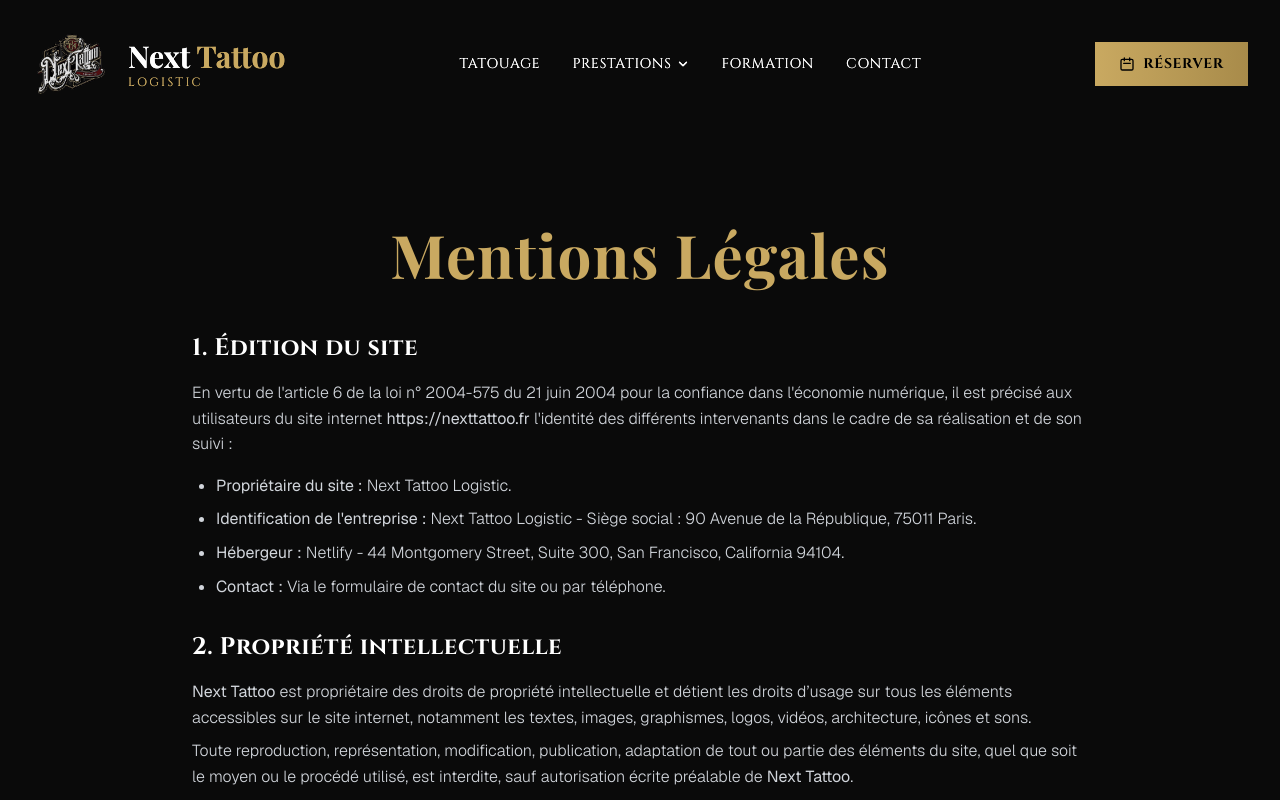
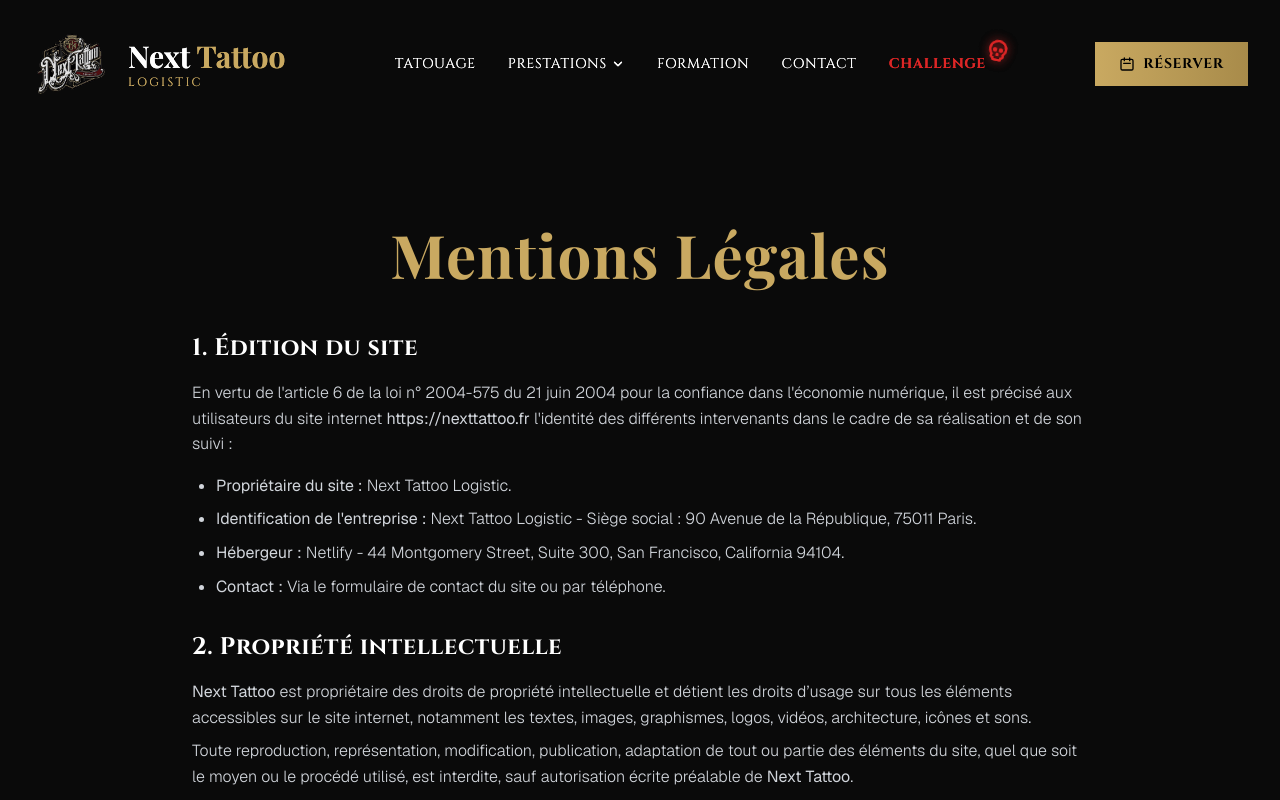
Before and after one commit to Amadousn/next-tattoo, a Next.js app: page /mentions-legales in a window 1280 px wide. Shown: the top 800 px of the page. Built offline with nearby package versions, Linux system fonts and the light colour scheme; a web font is replaced by a local one.

Commit message:
Ajout du lien Challenge dans le Header avec style spécifique (rouge + skull)

```diff
--- a/src/components/Header.tsx
+++ b/src/components/Header.tsx
@@ -3,7 +3,7 @@
 import { useState, useEffect } from 'react';
 import Image from 'next/image';
 import Link from 'next/link';
-import { ChevronDown } from 'lucide-react';
+import { ChevronDown, Skull } from 'lucide-react';
 
 export default function Header() {
     const [isScrolled, setIsScrolled] = useState(false);
@@ -101,6 +101,13 @@
                             >
                                 CONTACT
                             </Link>
+                            <Link
+                                href="/challenge"
+                                className="relative font-cinzel text-sm font-bold text-red-600 hover:text-red-500 transition-colors duration-300 tracking-wider flex items-center overflow-visible group"
+                            >
+                                CHALLENGE
+                                <Skull className="absolute -top-4 -right-6 w-6 h-6 text-red-600 rotate-12 group-hover:rotate-0 transition-transform duration-300 drop-shadow-[0_0_5px_rgba(220,38,38,0.5)]" />
+                            </Link>
                         </nav>
 
                         {/* CTA Button Desktop */}
@@ -181,6 +188,14 @@
                             >
                                 CONTACT
                             </Link>
+                            <Link
+                                href="/challenge"
+                                onClick={() => setIsMobileMenuOpen(false)}
+                                className="relative font-cinzel text-sm font-bold text-red-600 hover:text-red-500 transition-colors duration-300 tracking-wider text-left py-3 border-b border-red-900/20 flex items-center justify-between"
+                            >
+                                CHALLENGE
+                                <Skull className="w-5 h-5 text-red-600" />
+                            </Link>
                             <a
                                 href="https://www.planity.com/next-tatoo-logistique-75011-paris"
                                 target="_blank"
```
